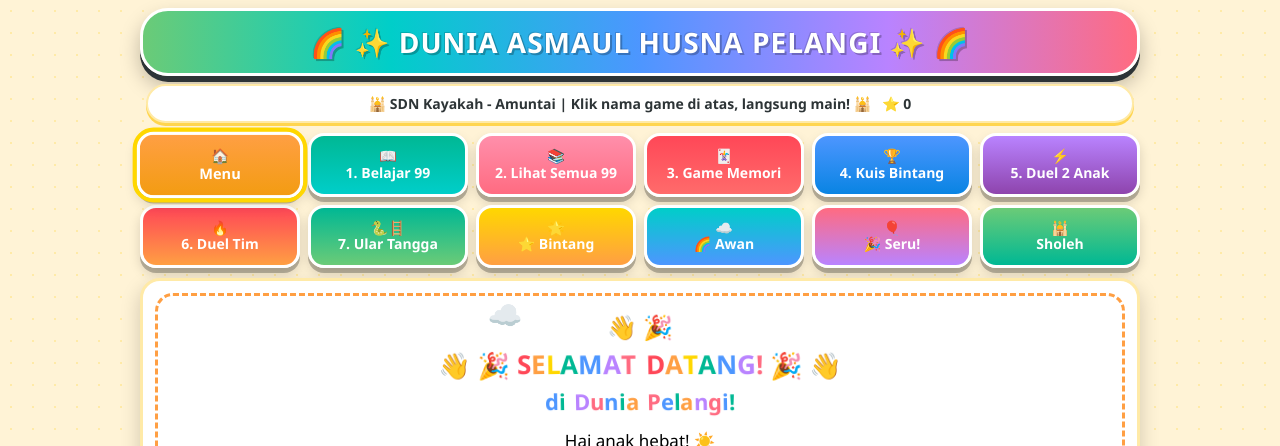
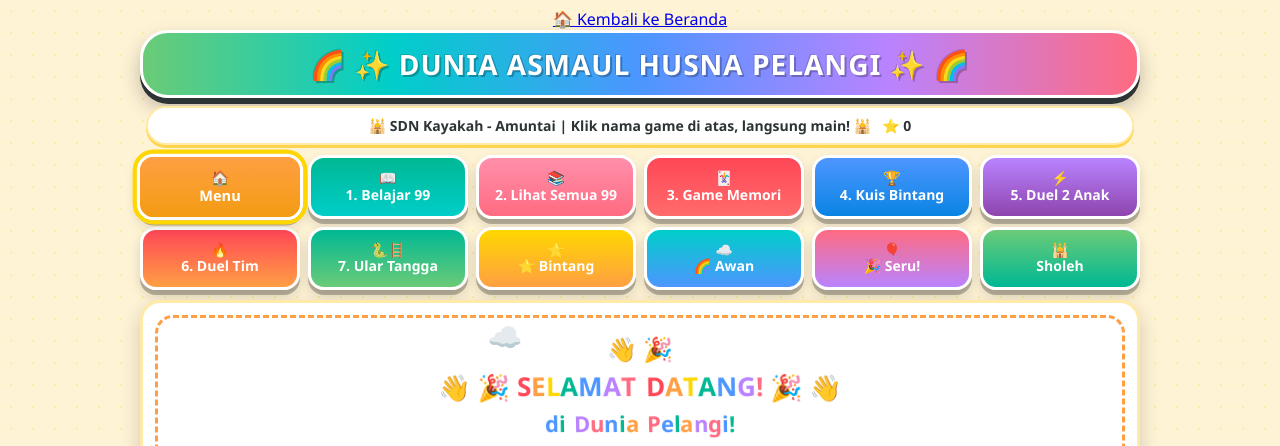
Before and after one commit to aji68277-art/sdn-kayakah-2, a plain HTML site: page asmaul-husna.html in a window 1280 px wide. Shown: the top 446 px of the page. Drawn offline with Linux system fonts and the light colour scheme.

Commit message:
Update asmaul-husna.html

```diff
--- a/asmaul-husna.html
+++ b/asmaul-husna.html
@@ -71,7 +71,8 @@ input{width:100%;padding:10px;border-radius:12px;border:2px solid #ddd;font-size
 </style>
 </head>
 <body>
-<!-- ===== DEPAN MERIAH MODEL FOTO - SELALU DI ATAS, KLIK LANGSUNG MAIN ===== -->
+<a href="index.html">🏠 Kembali ke Beranda</a>
+  <!-- ===== DEPAN MERIAH MODEL FOTO - SELALU DI ATAS, KLIK LANGSUNG MAIN ===== -->
 <div class="topPelangi">
   <div class="judulPelangi">🌈 ✨ DUNIA ASMAUL HUSNA PELANGI ✨ 🌈</div>
   <div class="subPelangi">🕌 SDN Kayakah - Amuntai | Klik nama game di atas, langsung main! 🕌 &nbsp; ⭐ <span id="starTop">0</span></div>
```
